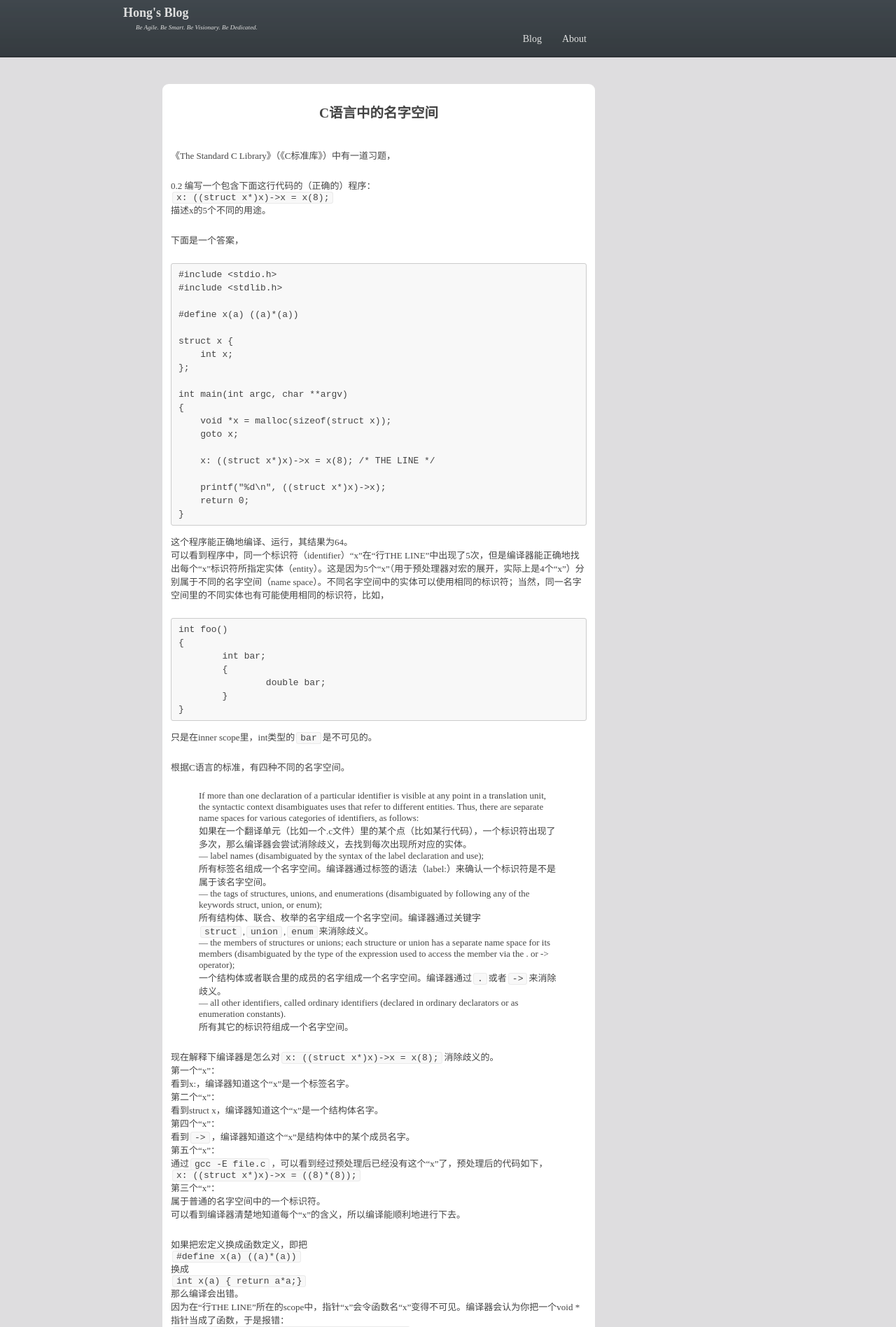
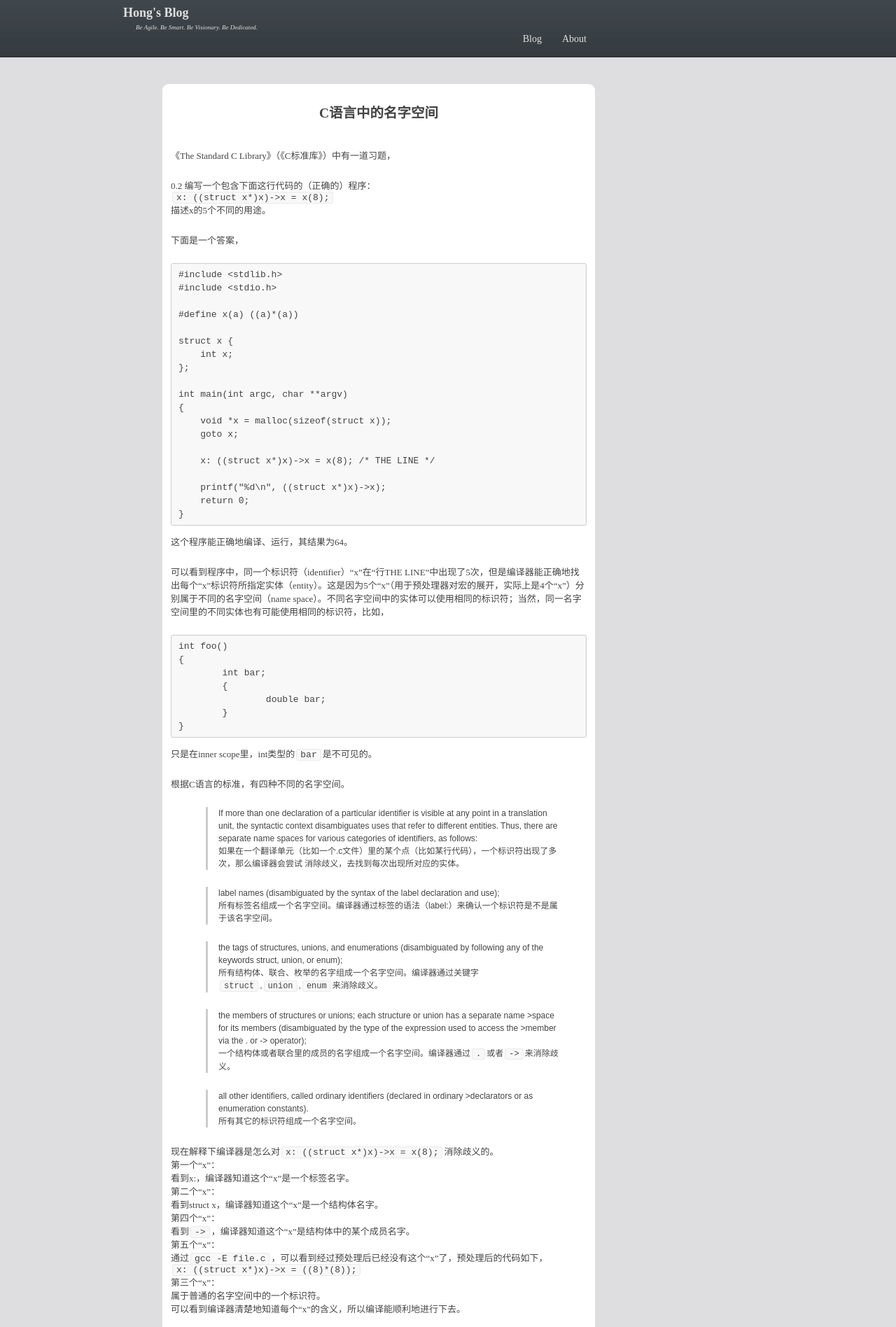
Before and after one commit to RockHong/rockhong.github.com, a Jekyll site: the page built from _posts/2013-07-06-name-space-in-c.md, in a window 1280 px wide. Shown: the top 1896 px of the page at 70% size. Built offline with Jekyll 4.4.1, drawn with Linux system fonts in a browser that asks for light colours; comment, search, counter and statistics services are not loaded.

Commit message:
add style for blockquote

```diff
--- a/_posts/2013-07-06-name-space-in-c.md
+++ b/_posts/2013-07-06-name-space-in-c.md
@@ -21,8 +21,8 @@ image_desc:
 
 下面是一个答案，
 
-	#include <stdio.h>
-	#include <stdlib.h>
+    #include <stdlib.h>
+    #include <stdio.h>
 
 	#define x(a) ((a)*(a))
 
@@ -41,7 +41,9 @@ image_desc:
 	    return 0;
 	}
 
+
 这个程序能正确地编译、运行，其结果为64。
+
 可以看到程序中，同一个标识符（identifier）“x”在“行THE LINE”中出现了5次，但是编译器能正确地找出每个“x”标识符所指定实体（entity）。这是因为5个“x”（用于预处理器对宏的展开，实际上是4个“x”）分别属于不同的名字空间（name space）。不同名字空间中的实体可以使用相同的标识符；当然，同一名字空间里的不同实体也有可能使用相同的标识符，比如，
 
 	int foo()
@@ -55,17 +57,29 @@ image_desc:
 只是在inner scope里，int类型的`bar`是不可见的。
 
 根据C语言的标准，有四种不同的名字空间。
->If more than one declaration of a particular identifier is visible at any point in a translation unit, the syntactic context disambiguates uses that refer to different entities. Thus, there are separate name spaces for various categories of identifiers, as follows:
-如果在一个翻译单元（比如一个.c文件）里的某个点（比如某行代码），一个标识符出现了多次，那么编译器会尝试消除歧义，去找到每次出现所对应的实体。
->— label names (disambiguated by the syntax of the label declaration and use);
-所有标签名组成一个名字空间。编译器通过标签的语法（label:）来确认一个标识符是不是属于该名字空间。
->— the tags of structures, unions, and enumerations (disambiguated by following any
-of the keywords struct, union, or enum);
-所有结构体、联合、枚举的名字组成一个名字空间。编译器通过关键字`struct`,`union`,`enum`来消除歧义。
->— the members of structures or unions; each structure or union has a separate name space for its members (disambiguated by the type of the expression used to access the member via the . or -> operator);
-一个结构体或者联合里的成员的名字组成一个名字空间。编译器通过`.`或者`->`来消除歧义。
->— all other identifiers, called ordinary identifiers (declared in ordinary declarators or as enumeration constants).
-所有其它的标识符组成一个名字空间。
+>If more than one declaration of a particular identifier is visible at any point in a
+>translation unit, the syntactic context disambiguates uses that refer to different
+>entities. Thus, there are separate name spaces for various categories of identifiers,
+>as follows:
+>如果在一个翻译单元（比如一个.c文件）里的某个点（比如某行代码），一个标识符出现了多次，那么编译器会尝试
+>消除歧义，去找到每次出现所对应的实体。
+
+
+>label names (disambiguated by the syntax of the label declaration and use);
+>所有标签名组成一个名字空间。编译器通过标签的语法（label:）来确认一个标识符是不是属于该名字空间。
+
+
+>the tags of structures, unions, and enumerations (disambiguated by following any
+>of the keywords struct, union, or enum);
+>所有结构体、联合、枚举的名字组成一个名字空间。编译器通过关键字`struct`,`union`,`enum`来消除歧义。
+
+
+>the members of structures or unions; each structure or union has a separate name >space for its members (disambiguated by the type of the expression used to access the >member via the . or -> operator);
+>一个结构体或者联合里的成员的名字组成一个名字空间。编译器通过`.`或者`->`来消除歧义。
+
+
+>all other identifiers, called ordinary identifiers (declared in ordinary >declarators or as enumeration constants).
+>所有其它的标识符组成一个名字空间。
 
 
 现在解释下编译器是怎么对`x: ((struct x*)x)->x = x(8);`消除歧义的。
@@ -92,8 +106,7 @@ of the keywords struct, union, or enum);
 
 C标准里说：
 >Different entities designated by the same identifier either have different scopes, or are in different name spaces.
-
-同一个标识符可以指定不同的实体，只要它们在不同的scope里，或者它们在不同的名字空间里。
+>同一个标识符可以指定不同的实体，只要它们在不同的scope里，或者它们在不同的名字空间里。
 所以定义两个都叫“x”的结构体，或者一个叫“x”的结构体和一个叫“x”的联合是错误的。同样的，在file scope里定义,
 
 	int x;
--- a/css/post.css
+++ b/css/post.css
@@ -112,3 +112,14 @@ pre code, pre tt {
 /*
  * END
  */
+
+
+ /* http://css-tricks.com/examples/Blockquotes/ */
+ blockquote {
+  font: 12px/18px normal helvetica, sans-serif;
+  margin-top: 10px;
+  margin-bottom: 10px;
+  margin-left: 50px;
+  padding-left: 15px;
+  border-left: 3px solid #ccc;
+}
```
